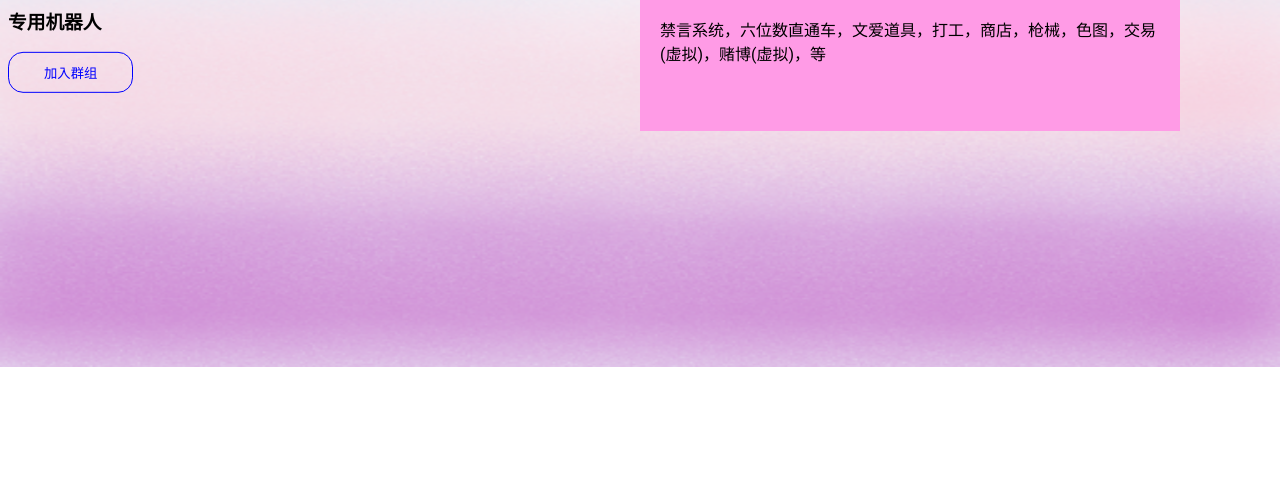
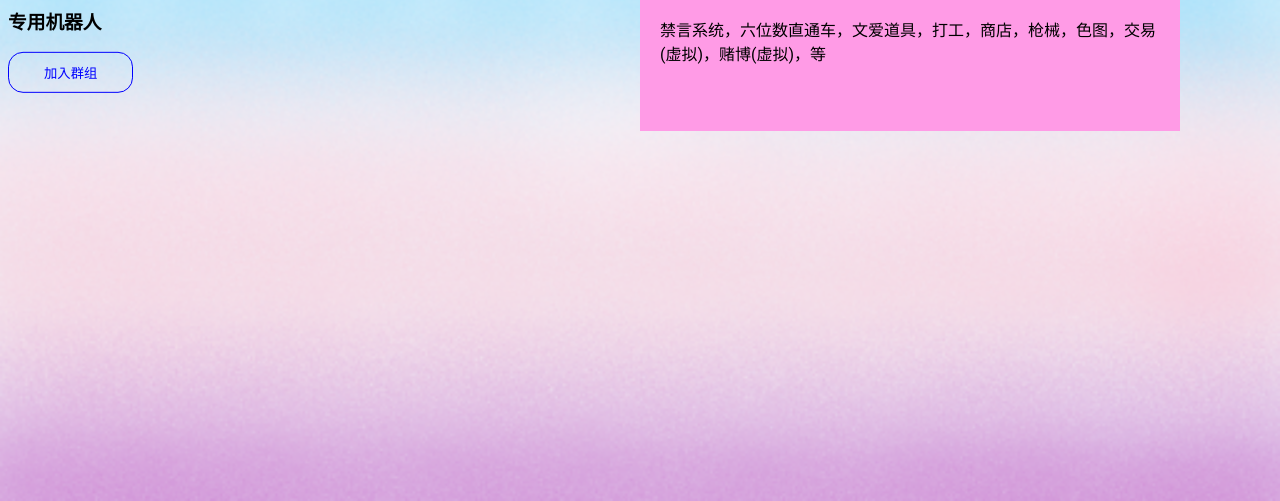
Before and after one commit to Nmz1800/memecat1800, a plain HTML site: page index.html in a window 1280 px wide. Shown: the part 299-800 px from the top of the page. Drawn offline with Linux system fonts and the light colour scheme.

Commit message:
Update style.css

```diff
--- a/style.css
+++ b/style.css
@@ -1,9 +1,7 @@
 body{
     font-family: Roboto;
     background-image: url("image/beijing.png");
-    background-size: 100% 100%;
-    height: 650px;
-    width: 100%;
+    background-size: cover;
     background-repeat: no-repeat;
     overflow: hidden;
 }
```
